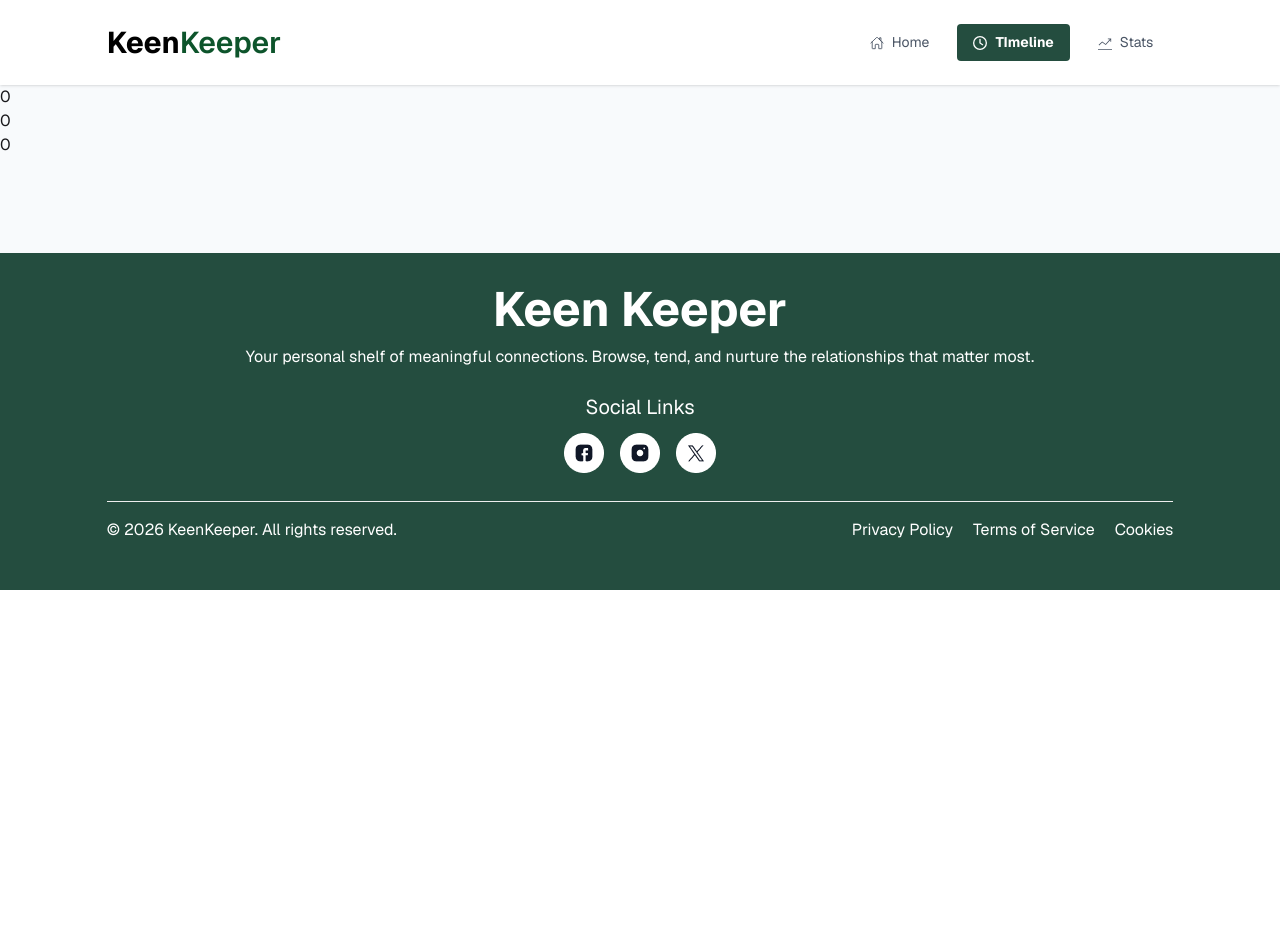
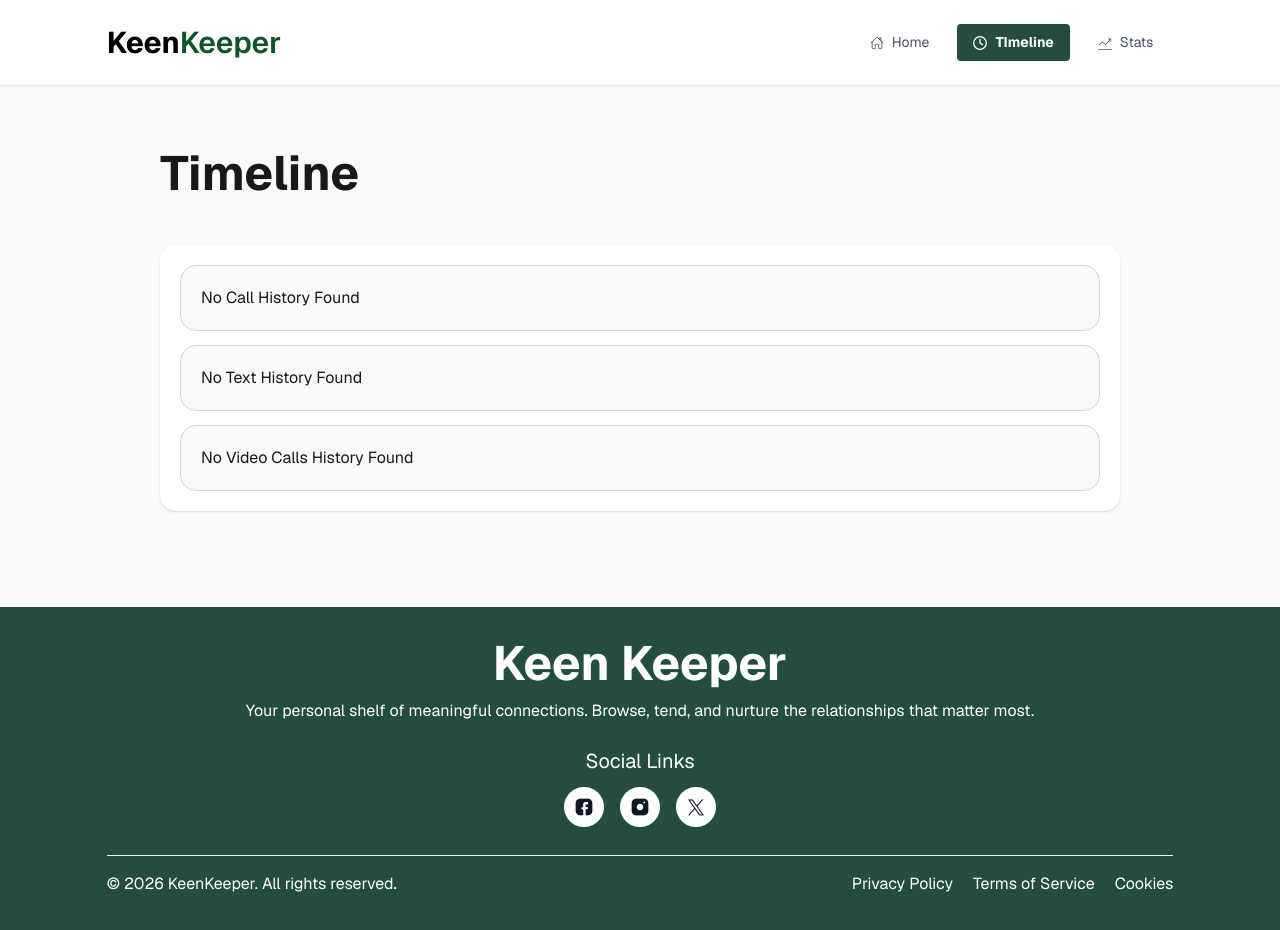
Before and after one commit to Mezba-Morsalin/PH-B13-Assignment--07-Keen-Keeper, a React (Vite) app: page /timeline in a window 1280 px wide. Shown: the top 930 px of the page. Before the commit the page ends 800 px from the top, so only its background shows below. Built offline with nearby package versions, Linux system fonts and the light colour scheme.

Commit message:
Timeline Page Completed

```diff
--- a/src/Pages/FriendDetails/FriendDetails.jsx
+++ b/src/Pages/FriendDetails/FriendDetails.jsx
@@ -8,13 +8,16 @@ import { LuArchiveRestore } from 'react-icons/lu';
 import { MdHistory, MdOutlineDeleteForever } from 'react-icons/md';
 import { useLoaderData, useParams } from 'react-router';
 import { FriendsContext } from '../../FriendsProvider/FriendsProvider';
+import callImg from '../../assets/call.png'
+import textImg from '../../assets/text.png'
+import videoImg from '../../assets/video.png'
 
 const FriendDetails = () => {
     const {id} = useParams();
     const friendData = useLoaderData();
     const findFriend = friendData.find(friend => friend.id === Number(id))
 
-    const {handleCall, handleMassage, handleVideo} = useContext(FriendsContext);
+    const {handleCall, handleMassage, handleVideo, calls, texts, videos} = useContext(FriendsContext);
     return (
         <div className='w-11/12 lg:w-9/12 mx-auto mt-20'>
             <div className='grid grid-cols-1 md:grid-cols-12 gap-10'>
@@ -80,11 +83,71 @@ const FriendDetails = () => {
                         </div>
                     </div>
                     <div className='bg-white shadow p-6 rounded-2xl space-y-2'>
-                        <div className='flex justify-between items-center'>
+                        <div className='flex justify-between items-center mb-6'>
                             <h3 className='text-[#244D3F] text-xl'>Recent Interactions</h3>
                             <button className='btn'><MdHistory></MdHistory>Full History</button>
                         </div>
-                        <div></div>
+                        <div className='bg-white rounded-2xl p-5 space-y-3.5'>
+                                    <div>
+                                        {calls.length === 0 ? <div className='bg-[#F8FAFC] rounded-2xl p-5 border border-gray-300'>
+                                            No Call History Found
+                                        </div> :
+                                        <div  className='space-y-3'>
+                                            {
+                                                calls.map(call => {
+                                                    return (
+                                                        <div className='bg-[#F8FAFC] rounded-2xl p-5 border border-gray-300 flex items-center gap-5'>
+                                                            <img src={callImg} alt={callImg} />
+                                                        <div>
+                                                            <h3 className='text-[#64748B]'><span className='text-black font-bold text-xl'>Call </span>With <span>{call.name}</span></h3>
+                                                        <p className='text-[#64748B]'>{call.next_due_date}</p>
+                                                        </div>
+                                                        </div>
+                                                    )
+                                                })
+                                            }
+                                        </div>
+                                        }
+                                    </div>
+                                    <div>
+                                        {texts.length === 0 ? <div className='bg-[#F8FAFC] rounded-2xl p-5 border border-gray-300'>
+                                            No Text History Found
+                                        </div> : <div  className='space-y-3'>
+                                            {
+                                                texts.map(text => {
+                                                    return (
+                                                        <div className='bg-[#F8FAFC] rounded-2xl p-5 border border-gray-300 flex items-center gap-5'>
+                                                            <img src={textImg} alt={textImg} />
+                                                        <div>
+                                                            <h3 className='text-[#64748B]'><span className='text-black font-bold text-xl'>Text </span>With <span>{text.name}</span></h3>
+                                                        <p className='text-[#64748B]'>{text.next_due_date}</p>
+                                                        </div>
+                                                        </div>
+                                                    )
+                                                })
+                                            }
+                                        </div>}
+                                    </div>
+                                    <div >
+                                        {videos.length === 0 ? <div className='bg-[#F8FAFC] rounded-2xl p-5 border border-gray-300'>
+                                            No Video Calls History Found
+                                        </div> : <div  className='space-y-3'>
+                                            {
+                                                videos.map(video => {
+                                                    return (
+                                                        <div className='bg-[#F8FAFC] rounded-2xl p-5 border border-gray-300 flex items-center gap-5'>
+                                                            <img src={videoImg} alt={videoImg} />
+                                                        <div>
+                                                            <h3 className='text-[#64748B]'><span className='text-black font-bold text-xl'>Text </span>With <span>{video.name}</span></h3>
+                                                        <p className='text-[#64748B]'>{video.next_due_date}</p>
+                                                        </div>
+                                                        </div>
+                                                    )
+                                                })
+                                            }
+                                        </div>}
+                                    </div>
+                                </div>
                     </div>
                 </div>
             </div>
--- a/src/Pages/Timeline/Timeline.jsx
+++ b/src/Pages/Timeline/Timeline.jsx
@@ -1,13 +1,77 @@
 import React, { useContext } from 'react';
 import { FriendsContext } from '../../FriendsProvider/FriendsProvider';
+import callImg from '../../assets/call.png'
+import textImg from '../../assets/text.png'
+import videoImg from '../../assets/video.png'
 
 const Timeline = () => {
     const {calls, texts, videos} = useContext(FriendsContext)
     return (
-        <div>
-            <h2>{calls.length}</h2>
-            <h2>{texts.length}</h2>
-            <h2>{videos.length}</h2>
+        <div className='w-11/12 lg:w-9/12 mx-auto mt-16'>
+            <h2 className='font-bold text-5xl mb-12'>Timeline</h2>
+            <div>
+                <div className='bg-white rounded-2xl shadow p-5 space-y-3.5'>
+            <div>
+                {calls.length === 0 ? <div className='bg-[#F8FAFC] rounded-2xl p-5 border border-gray-300'>
+                    No Call History Found
+                </div> :
+                <div  className='space-y-3'>
+                    {
+                        calls.map(call => {
+                            return (
+                                <div className='bg-[#F8FAFC] rounded-2xl p-5 border border-gray-300 flex items-center gap-5'>
+                                    <img src={callImg} alt={callImg} />
+                                <div>
+                                    <h3 className='text-[#64748B]'><span className='text-black font-bold text-xl'>Call </span>With <span>{call.name}</span></h3>
+                                <p className='text-[#64748B]'>{call.next_due_date}</p>
+                                </div>
+                                </div>
+                            )
+                        })
+                    }
+                </div>
+                }
+            </div>
+            <div>
+                {texts.length === 0 ? <div className='bg-[#F8FAFC] rounded-2xl p-5 border border-gray-300'>
+                    No Text History Found
+                </div> : <div  className='space-y-3'>
+                    {
+                        texts.map(text => {
+                            return (
+                                <div className='bg-[#F8FAFC] rounded-2xl p-5 border border-gray-300 flex items-center gap-5'>
+                                    <img src={textImg} alt={textImg} />
+                                <div>
+                                    <h3 className='text-[#64748B]'><span className='text-black font-bold text-xl'>Text </span>With <span>{text.name}</span></h3>
+                                <p className='text-[#64748B]'>{text.next_due_date}</p>
+                                </div>
+                                </div>
+                            )
+                        })
+                    }
+                </div>}
+            </div>
+            <div >
+                {videos.length === 0 ? <div className='bg-[#F8FAFC] rounded-2xl p-5 border border-gray-300'>
+                    No Video Calls History Found
+                </div> : <div  className='space-y-3'>
+                    {
+                        videos.map(video => {
+                            return (
+                                <div className='bg-[#F8FAFC] rounded-2xl p-5 border border-gray-300 flex items-center gap-5'>
+                                    <img src={videoImg} alt={videoImg} />
+                                <div>
+                                    <h3 className='text-[#64748B]'><span className='text-black font-bold text-xl'>Text </span>With <span>{video.name}</span></h3>
+                                <p className='text-[#64748B]'>{video.next_due_date}</p>
+                                </div>
+                                </div>
+                            )
+                        })
+                    }
+                </div>}
+            </div>
+        </div>
+            </div>
         </div>
     );
 };
```
